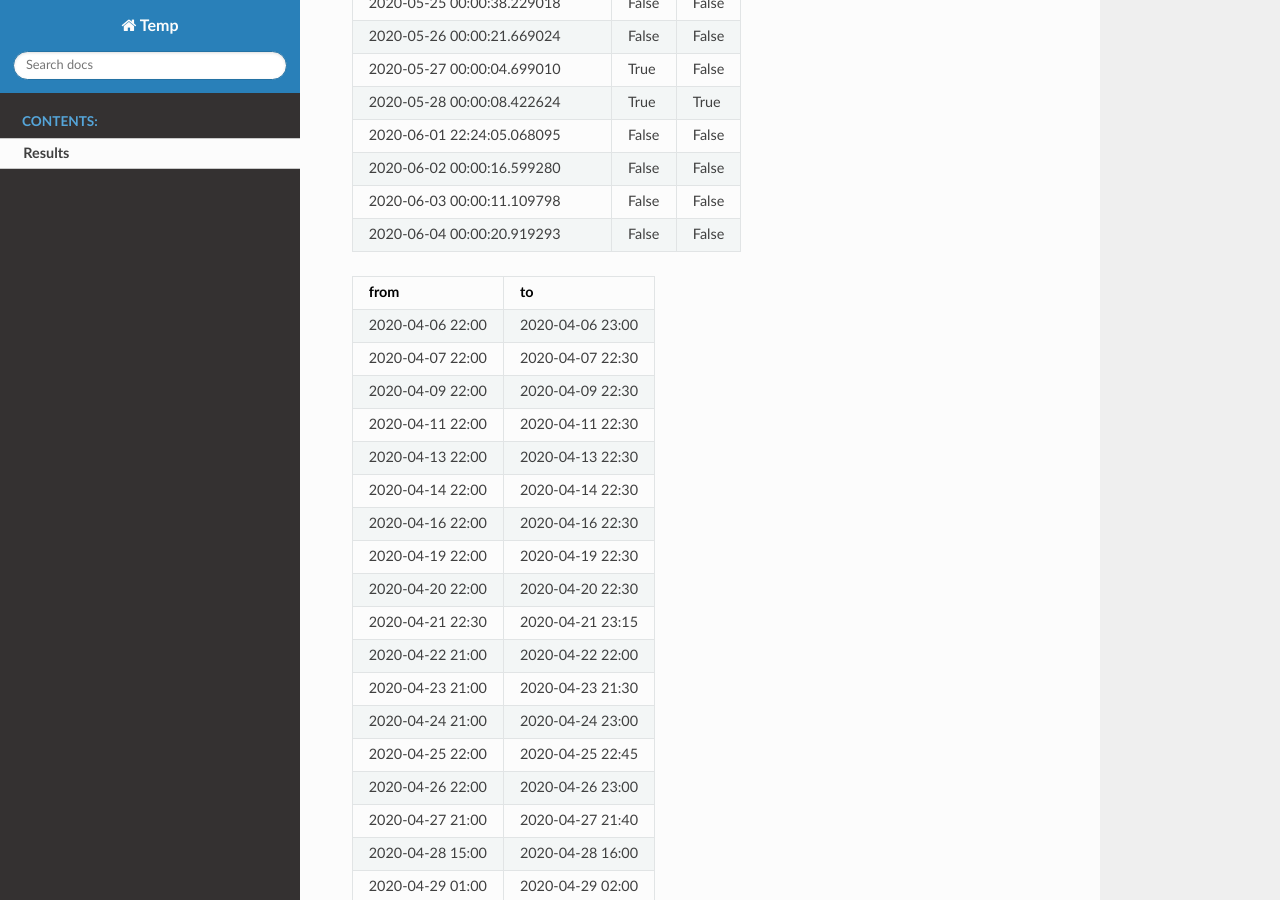
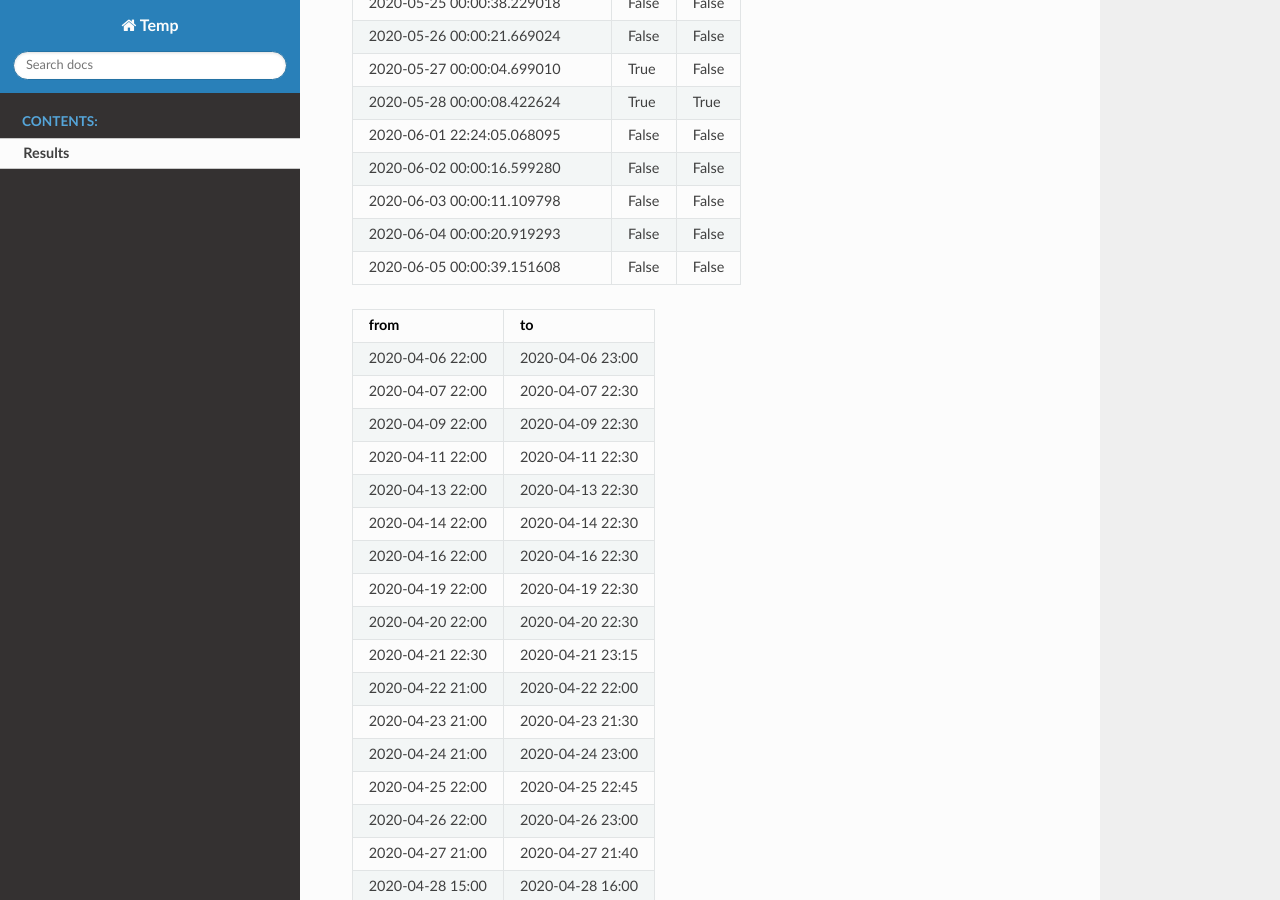
Before and after one commit to shlomow/queries-results, a Sphinx documentation site: the page built from source/results.rst, in a window 1280 px wide and 900 px high, scrolled down 1871 px. Built offline with Sphinx 7.4.7 and the Read the Docs theme 2.0.0, drawn with Linux system fonts in a browser that asks for light colours.

Commit message:
update results

```diff
--- a/source/results.rst
+++ b/source/results.rst
@@ -65,6 +65,7 @@ third experiment: 2.06.2020
    2020-06-02 00:00:16.599280, False, False
    2020-06-03 00:00:11.109798, False, False
    2020-06-04 00:00:20.919293, False, False
+   2020-06-05 00:00:39.151608, False, False
 
 .. csv-table::
    :header: "from", "to"
```
Also changed, not shown: results.json (+1 -1 lines).
